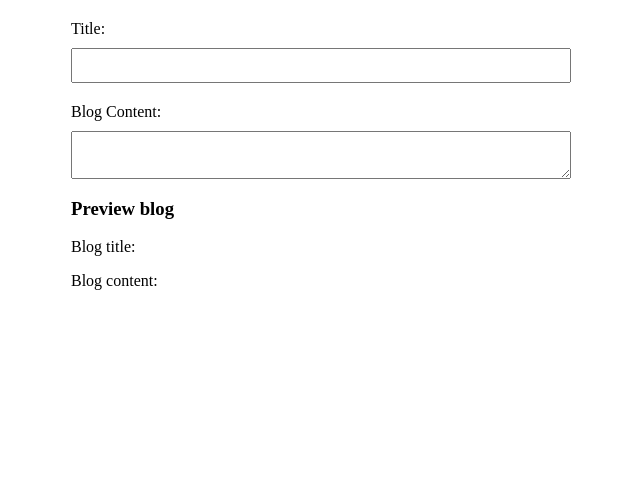
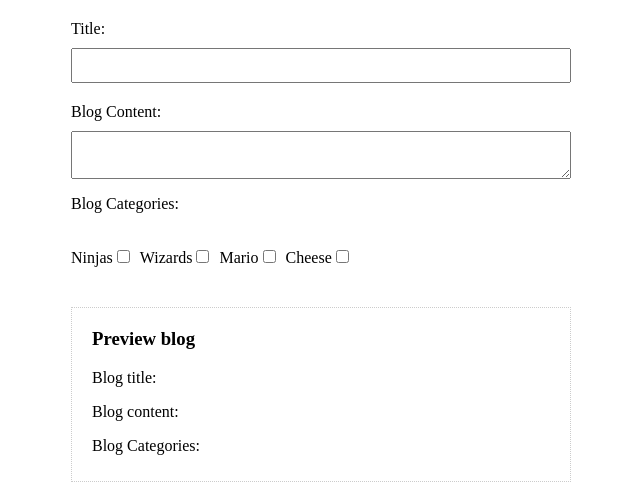
Before and after one commit to caucoder/learn-vue, a Vue app in the folder my-project/: page / in a window 1280 px wide. Shown: the top 494 px of the page, without its empty margins (319-959 px from the left). Built offline with nearby package versions, Linux system fonts and the light colour scheme.

Commit message:
finished lesson29

```diff
--- a/my-project/src/components/addBlog.vue
+++ b/my-project/src/components/addBlog.vue
@@ -5,12 +5,28 @@
         <input type="text" v-model.lazy="blog.title">
         <label>Blog Content: </label>
         <textarea v-model.lazy="blog.content" ></textarea>
+        <div id="checkboxes">
+            <p>Blog Categories:</p>
+            <label>Ninjas</label>
+            <input type="checkbox" value="ninjas" v-model="blog.categories" />
+            <label>Wizards</label>
+            <input type="checkbox" value="wizards" v-model="blog.categories" />
+            <label>Mario</label>
+            <input type="checkbox" value="mario" v-model="blog.categories" />
+            <label>Cheese</label>
+            <input type="checkbox" value="cheese" v-model="blog.categories" />
+        </div>
+
     </form>
     <div id="preview">
         <h3>Preview blog</h3>
         <p>Blog title: {{ blog.title }}</p>
         <p>Blog content:</p>
         <p style="white-space: pre">{{ blog.content }}</p>
+        <p>Blog Categories:</p>
+        <ul>
+          <li v-for="category in blog.categories" v-bind:key="category"> {{category}} </li>
+        </ul>
     </div>
   </div>
 </template>
@@ -26,7 +42,8 @@
     return {
       blog:{
           title: "",
-          content: ""
+          content: "",
+          categories: []
       }
     }
   },
@@ -55,7 +72,7 @@
     width: 100%;
     padding: 8px;
 }
- /*
+
 #preview{
     padding: 10px 20px;
     border: 1px dotted #ccc;
@@ -63,5 +80,15 @@
 }
 h3{
     margin-top: 10px;
-} */
+}
+
+#checkboxes input{
+    display: inline-block;
+    margin-right: 10px;
+}
+
+
+#checkboxes label{
+    display: inline-block;
+}
 </style>
```
Also changed, not shown: 1 other file (tests, documents, lock files or other folders).
